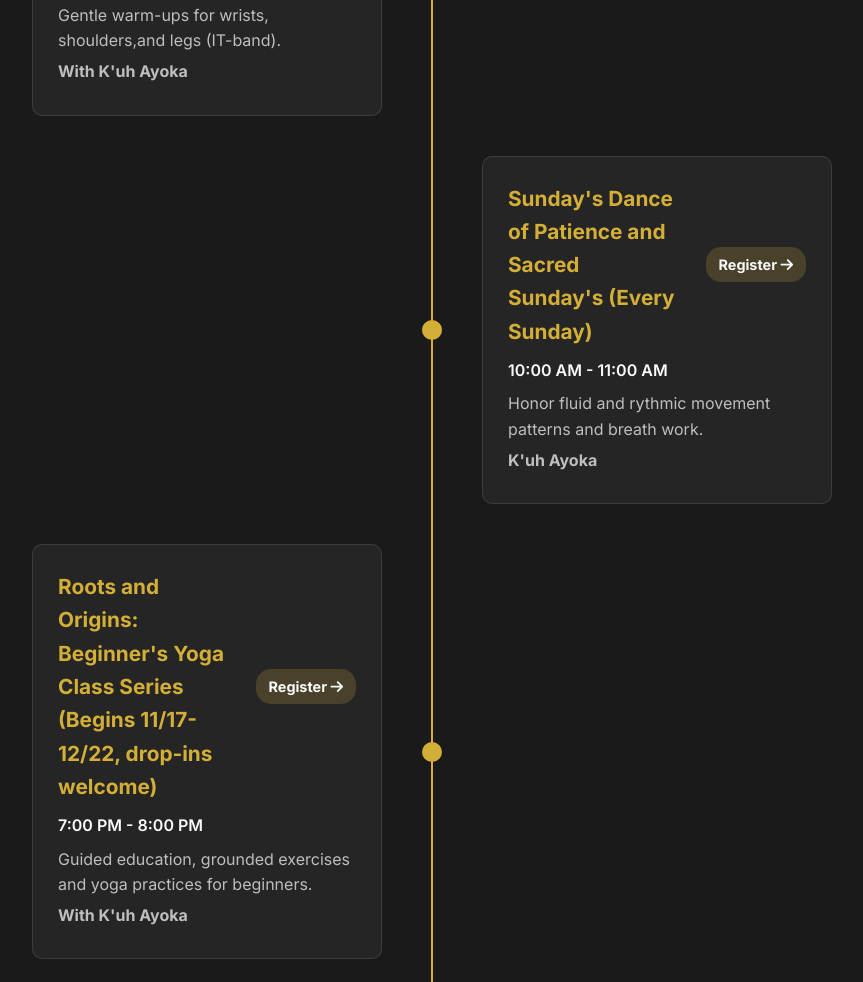
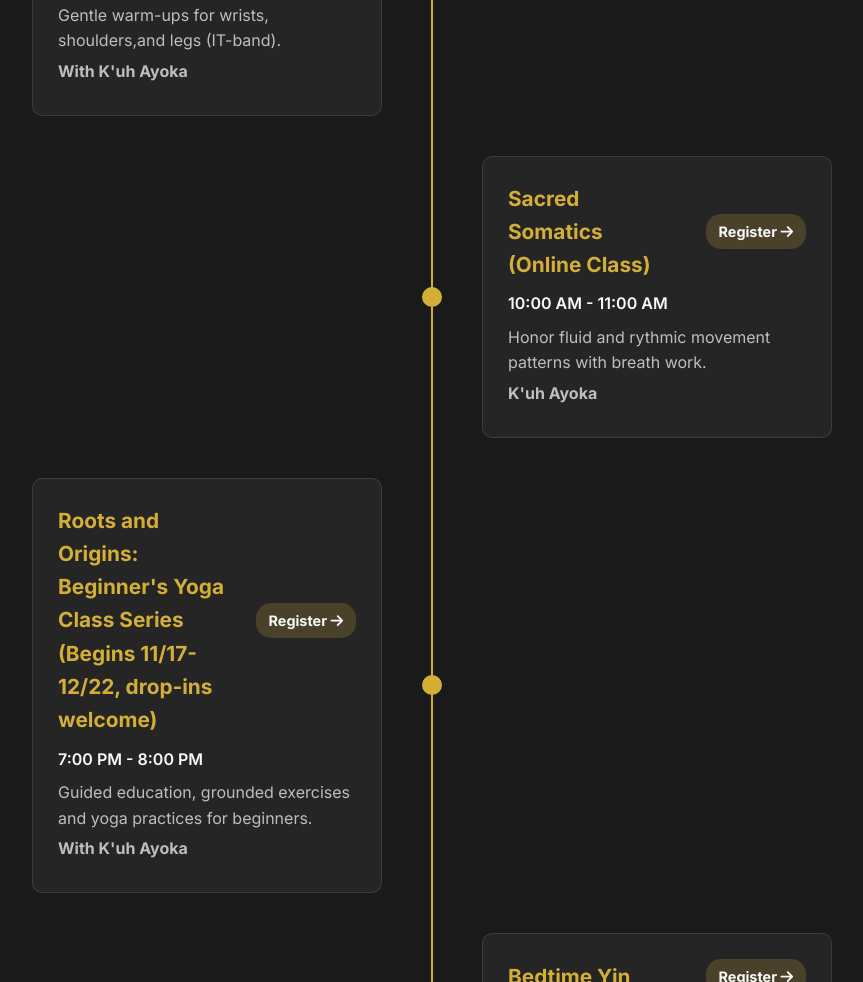
Before and after one commit to Kimisanengineer/sacredmovementcollective, a plain HTML site: page index.html in a window 1280 px wide. Shown: the part 2977-3959 px from the top of the page, without its empty margins (208-1071 px from the left). Drawn offline with Linux system fonts and the light colour scheme; a web font is replaced by a local one.

```diff
--- a/index.html
+++ b/index.html
@@ -933,15 +933,15 @@
                         <div class="timeline-marker"></div>
                     </div>
                     <div class="timeline-item">
-                        <div class="timeline-content" onclick="window.open('https://www.eventbrite.com/e/sundays-dance-of-patience-tickets-1962830910090?aff=oddtdtcreator"', '_blank')">
+                        <div class="timeline-content" onclick="window.open('https://us06web.zoom.us/meeting/register/iW_ujS1fTNmVSGs2poX_LQ', '_blank')">
                             <h3>
-                               Sunday's Dance of Patience and Sacred Sunday's (Every Sunday)
-                                <a href="https://www.eventbrite.com/e/sundays-dance-of-patience-tickets-1962830910090?aff=oddtdtcreator" target="_blank" class="register-link" onclick="event.stopPropagation()">
+                               Sacred Somatics (Online Class)
+                                <a href="https://www.eventbrite.com/e/indigenous-somatics-vinyasa-yoga-dance-flow-tickets-1972557502590?aff=oddtdtcreator" target="_blank" class="register-link" onclick="event.stopPropagation()">
                                     Register <i class="fas fa-arrow-right"></i>
                                 </a>
                             </h3>
                             <span class="timeline-time">10:00 AM - 11:00 AM</span>
-                            <p>Honor fluid and rythmic movement patterns and breath work.</p>
+                            <p>Honor fluid and rythmic movement patterns with breath work.</p>
                             <p><strong>K'uh Ayoka</strong></p>
                         </div>
                         <div class="timeline-marker"></div>
```
